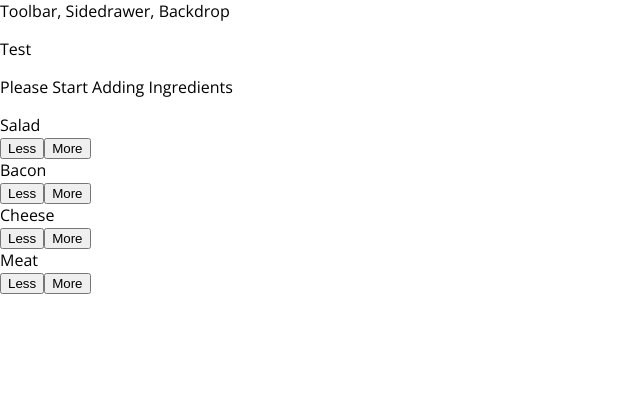
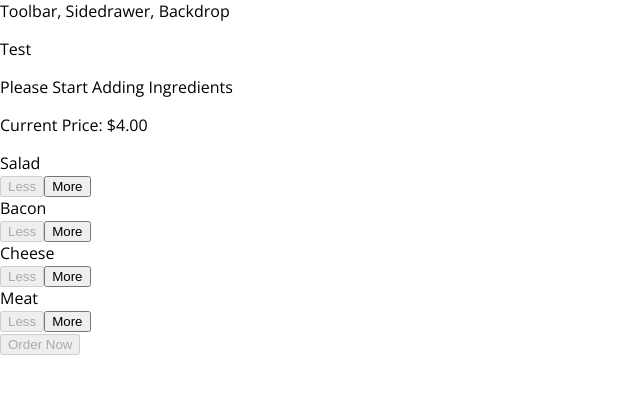
Before and after one commit to larry-cherry/BurgerBuilder, a React app: page / in a window 1280 px wide. Shown: the top 394 px of the page, without its empty margins (0-640 px from the left). Built offline with nearby package versions, Linux system fonts and the light colour scheme.

Commit message:
Updated Burger Builder to Display Price and handle ingredients

```diff
--- a/src/components/Burger/BuildControls/BuildControl/BuildControl.js
+++ b/src/components/Burger/BuildControls/BuildControl/BuildControl.js
@@ -4,8 +4,17 @@ import classes from './BuildControl.css';
 const buildControl = (props) => (
     <div className={classes.BuildControl}>
         <div className={classes.Label}>{props.label}</div>
-        <button className={classes.Less}>Less</button>
-        <button className={classes.More}>More</button>
+        <button
+            className={classes.Less}
+            onClick={props.remove}
+            disabled={props.disable}>
+            Less
+        </button>
+        <button
+            className={classes.More}
+            onClick={props.added}>
+            More
+        </button>
     </div>
 );
 
--- a/src/components/Burger/BuildControls/BuildControls.css
+++ b/src/components/Burger/BuildControls/BuildControls.css
@@ -9,3 +9,48 @@
     background-color: #cf8f2e;
     box-shadow: #ccc;
 }
+
+
+.OrderButton {
+    background-color: #DAD735;
+    outline: none;
+    cursor: pointer;
+    border: 1px solid #966909;
+    color: #966909;
+    font-family: inherit;
+    font-size: 1.2em;
+    padding: 15px 30px;
+    box-shadow: 2px 2px 2px #966909;
+    transition: all 0.3s ease;
+}
+
+.OrderButton:hover, .OrderButton:active {
+    background-color: #A0DB41;
+    border: 1px solid #966909;
+    /* font-weight: bold; */
+    text-shadow:0px 0px 1px #DAD735;
+    color: #DAD735;
+}
+
+.OrderButton:disabled {
+    background-color: #C7C6C6;
+    cursor: not-allowed;
+    border: 1px solid #ccc;
+    color: #888888;
+}
+
+.OrderButton:not(:disabled) {
+    animation: enable 0.3s linear;
+}
+
+@keyframes enable {
+    0% {
+        transform: scale(1);
+    }
+    60% {
+        transform: scale(1.2);
+    }
+    100% {
+        transform: scale(1);
+    }
+}
--- a/src/components/Burger/BuildControls/BuildControls.js
+++ b/src/components/Burger/BuildControls/BuildControls.js
@@ -11,9 +11,18 @@ const controls =  [
 
 const buildControls = (props) => (
     <div className={classes.BuildControls} id=''>
-        {controls.map( control => {
-            return <BuildControl key={control.label} label={control.label}/>
-        })}
+        <p>Current Price: ${props.price.toFixed(2)}</p>
+        {controls.map( control => (
+            <BuildControl
+                key={control.label}
+                label={control.label}
+                type={control.type}
+                added={ () => {props.ingredientAdded(control.type)}}
+                remove={() => {props.ingredientRemoved(control.type)}}
+                disable={props.disabled[control.type]}/>
+        ))}
+        <button className={classes.OrderButton}
+            disabled={!props.purchasable}>Order Now</button>
     </div>
 );
 
--- /dev/null
+++ b/src/components/UI/Modal/Modal.css
@@ -0,0 +1,20 @@
+.Modal {
+    position: fixed;
+    z-index: 500;
+    background-color: white;
+    width: 70%;
+    border: 1px solid #ccc;
+    box-shadow: 1px 1px black;
+    padding: 16px;
+    left: 30%;
+    top: 30%;
+    box-sizing: border-box;
+    transition: all 0.3s ease-out;
+}
+
+@media (min-width: 600px) {
+    .Modal {
+        width: 500px;
+        left: calc(%50 - 250px);
+    }
+}
--- /dev/null
+++ b/src/components/UI/Modal/Modal.js
@@ -0,0 +1,10 @@
+import React from 'react';
+import classes from './Modal.css';
+
+const modal = (props) => (
+    <div className={classes.Modal}>
+        {props.children}
+    </div>
+);
+
+export default modal;
--- a/src/containers/BurgerBuilder/BurgerBuilder.js
+++ b/src/containers/BurgerBuilder/BurgerBuilder.js
@@ -2,6 +2,14 @@ import React, {Component} from 'react';
 import AuxComp from '../../hoc/AuxComp';
 import Burger from '../../components/Burger/Burger';
 import BuildControls from '../../components/Burger/BuildControls/BuildControls';
+import Modal from '../../components/UI/Modal/Modal';
+
+const INGREDIENT_PRICES = {
+    salad: 0.3,
+    bacon: 0.75,
+    cheese: 0.5,
+    meat: 1.25
+}
 
 class BurgerBuilder extends Component {
 
@@ -11,13 +19,71 @@ class BurgerBuilder extends Component {
             bacon: 0,
             cheese: 0,
             meat: 0
+        },
+        totalPrice: 4,
+        purchasable: false
+    }
+
+    updatePurchaseState (ingredients)  {
+        // const ingredients = this.state.ingredients;
+        const totalIngredients = Object.keys(ingredients)
+            .map( ingriKey => {
+               return ingredients[ingriKey]
+            })
+            .reduce((sum, ele) => {
+                return sum + ele
+            }, 0)
+        this.setState({purchasable: totalIngredients > 0})
+        console.log(`Purchasable: ${this.state.purchasable}`)
+    }
+
+    addIngredientHandler = (type) => {
+        const oldCount = this.state.ingredients[type];
+        const newCount = oldCount + 1;
+        const updatedIngrediates = {
+            ...this.state.ingredients
         }
+        updatedIngrediates[type] = newCount;
+        const oldTotal = this.state.totalPrice
+        const ingredientPrice = INGREDIENT_PRICES[type];
+        const newPrice = oldTotal + ingredientPrice;
+        this.setState({ingredients: updatedIngrediates, totalPrice: newPrice});
+        this.updatePurchaseState(updatedIngrediates);
     }
+
+    removeIngredientHandler = (type) => {
+        const oldCount = this.state.ingredients[type];
+        if(oldCount <= 0){
+            return null;
+        }
+        const newCount = oldCount - 1;
+        const updatedIngrediates = {
+            ...this.state.ingredients
+        }
+        updatedIngrediates[type] = newCount;
+        const oldTotal = this.state.totalPrice
+        const ingredientPrice = INGREDIENT_PRICES[type];
+        const newPrice = oldTotal - ingredientPrice;
+        this.setState({ingredients: updatedIngrediates, totalPrice: newPrice});
+        this.updatePurchaseState(updatedIngrediates);
+    }
+
+
     render(){
+        const disabled = {...this.state.ingredients}
+        for(let key in disabled){
+            disabled[key] = disabled[key] <= 0;
+        }
+        console.log(disabled)
         return (
             <AuxComp>
                 <Burger ingredients={this.state.ingredients}/>
-                <BuildControls />
+                <BuildControls
+                    disabled={disabled}
+                    ingredientAdded={this.addIngredientHandler}
+                    ingredientRemoved={this.removeIngredientHandler}
+                    price={this.state.totalPrice}
+                    purchasable={this.state.purchasable}/>
             </AuxComp>
         );
     };
```
